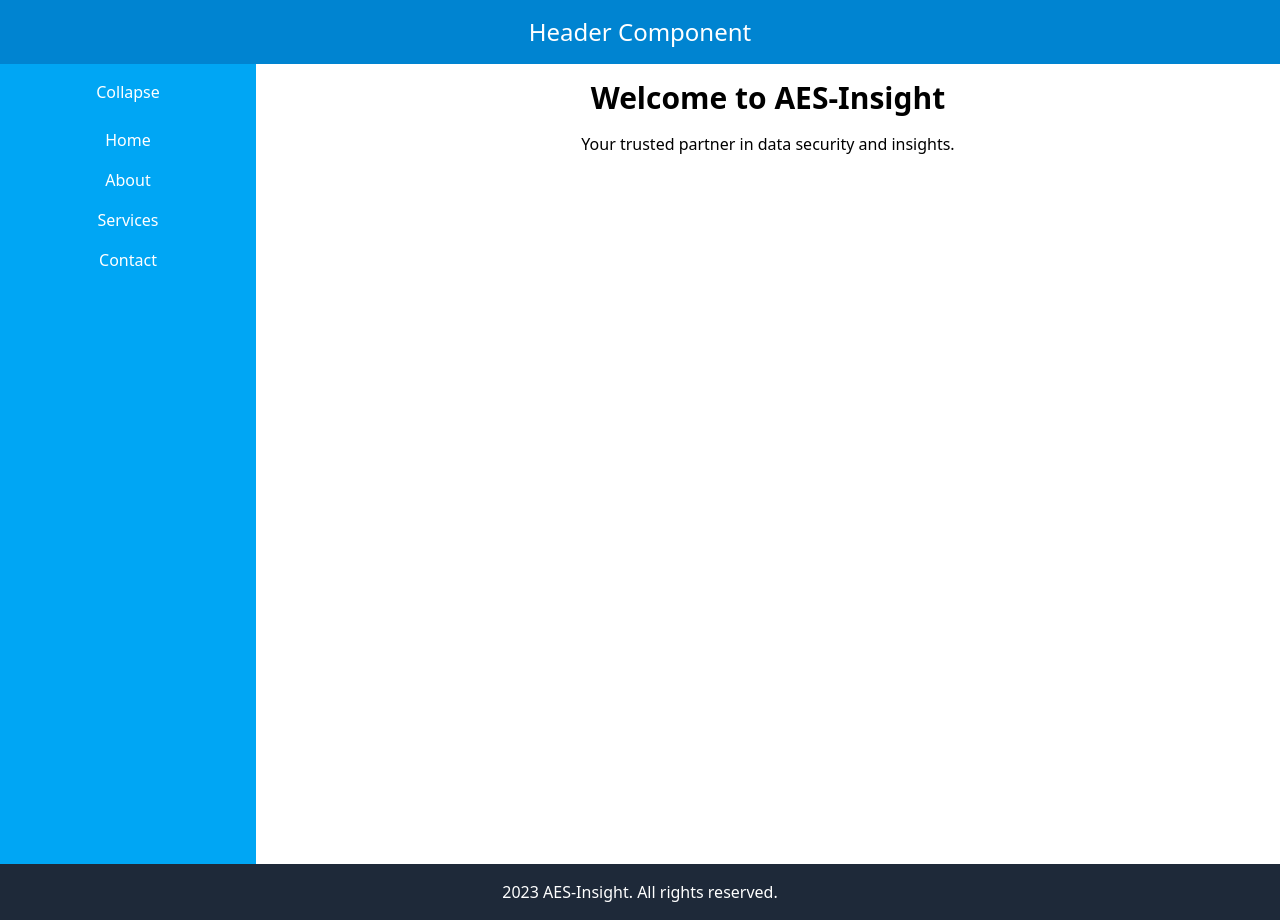
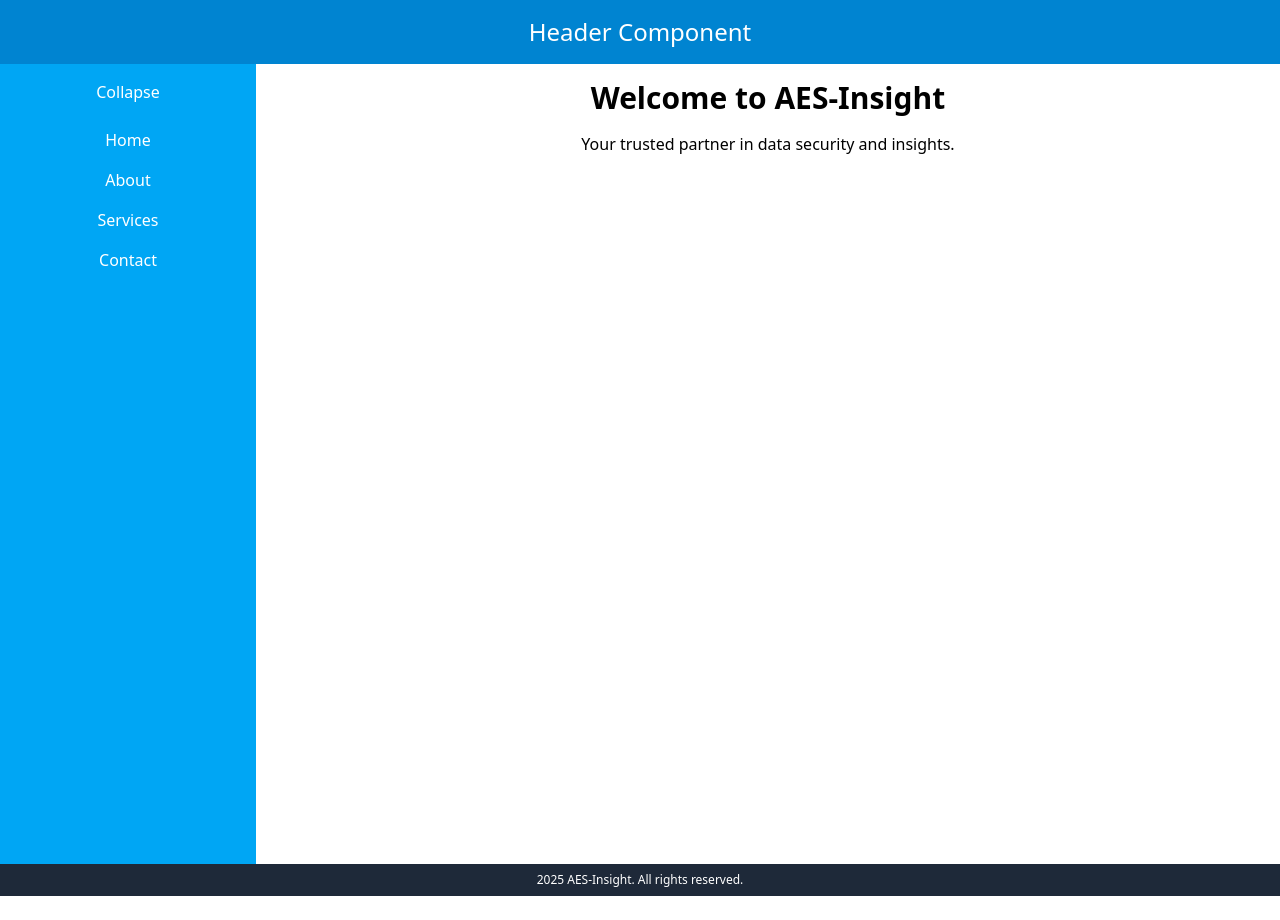
Before and after one commit to AESInsight/Frontend, a React (Vite) app: page / in a window 1280 px wide. After the commit the page ends 896 px from the top, so only its background shows below. Built offline with nearby package versions, Linux system fonts and the light colour scheme.

Commit message:
homepage fix

```diff
--- a/src/components/pages/homepage.tsx
+++ b/src/components/pages/homepage.tsx
@@ -13,8 +13,8 @@ const Homepage: React.FC = () => {
 					<p>Your trusted partner in data security and insights.</p>
 				</main>
 			</div>
-			<footer className="homepage-footer p-4 bg-gray-800 text-white text-center">
-				<p>2023 AES-Insight. All rights reserved.</p>
+			<footer className="homepage-footer p-2 bg-gray-800 text-white text-center text-xs">
+				<p>2025 AES-Insight. All rights reserved.</p>
 			</footer>
 		</div>
 	);
```
